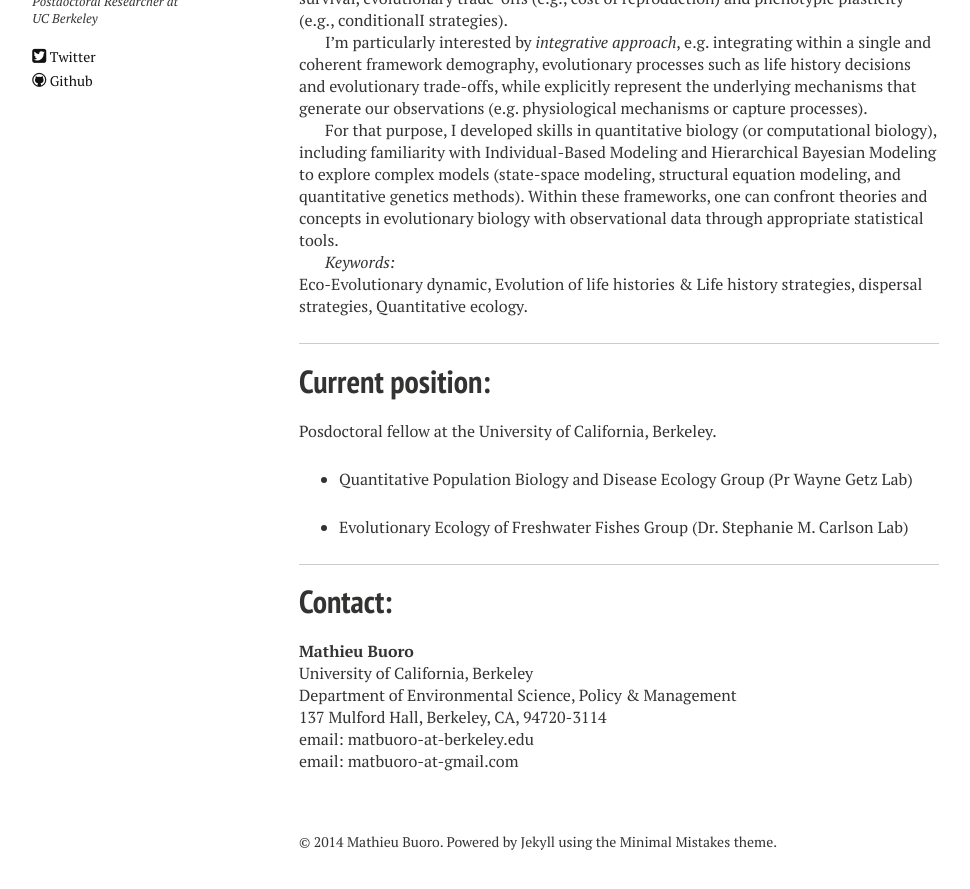
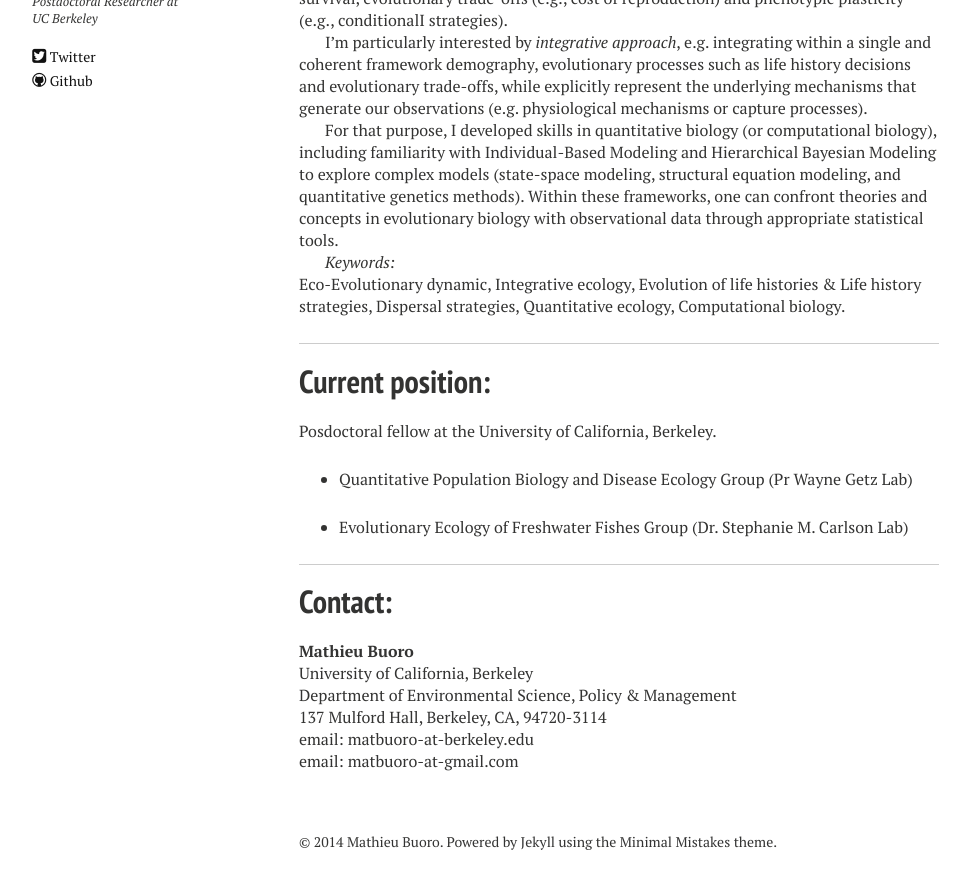
Before and after one commit to matbuoro/matbuoro.github.io, a Jekyll site: the page built from index.md, in a window 1280 px wide and 900 px high, scrolled down 645 px. Shown: the top 889 px of the window, without its empty margins (21-991 px from the left). Built offline with Jekyll 4.4.1, drawn with Linux system fonts in a browser that asks for light colours; nearby versions of some CDN libraries.

Commit message:
minor changes on index

```diff
--- a/index.md
+++ b/index.md
@@ -20,7 +20,7 @@ For that purpose, I developed skills in quantitative biology (or computational b
 
 
 _Keywords:_
-Eco-Evolutionary dynamic, Evolution of life histories & Life history strategies, dispersal strategies, Quantitative ecology.
+Eco-Evolutionary dynamic, Integrative ecology, Evolution of life histories & Life history strategies, Dispersal strategies, Quantitative ecology, Computational biology.
 
 
 ---
```
